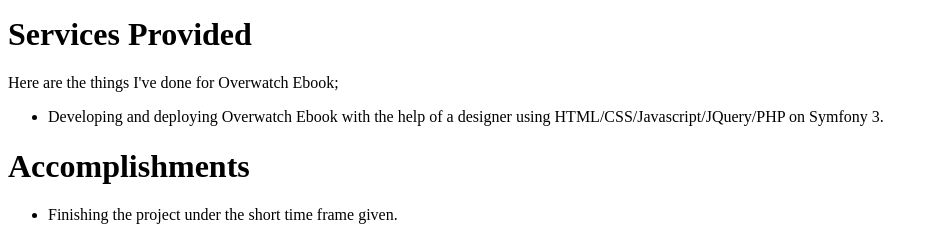
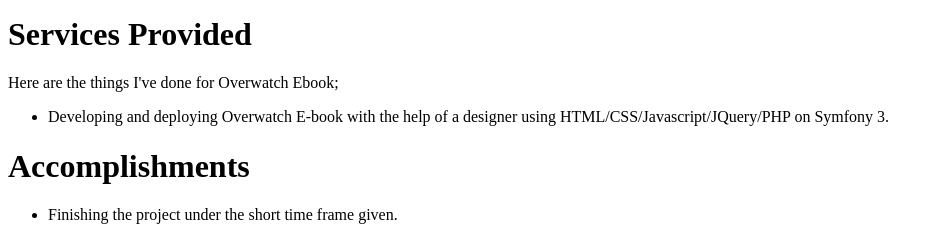
Before and after one commit to stephaneham/stephaneham.github.io, a Jekyll site: the page built from overwatchebook/index.html, in a window 1280 px wide. Shown: the part 698-935 px from the top of the page, without its empty margins (0-943 px from the left). Built offline with Jekyll 4.4.1, drawn with Linux system fonts in a browser that asks for light colours; nearby versions of some CDN libraries; library files that are not in the unit come from our copies.

Commit message:
Update index.html

```diff
--- a/overwatchebook/index.html
+++ b/overwatchebook/index.html
@@ -50,7 +50,7 @@
 			<h1> Services Provided </h1>
 			<p> Here are the things I've done for Overwatch Ebook; </p>
 			<ul>
-				<li> Developing and deploying Overwatch Ebook with the help of a designer using HTML/CSS/Javascript/JQuery/PHP on Symfony 3. </li>
+				<li> Developing and deploying Overwatch E-book with the help of a designer using HTML/CSS/Javascript/JQuery/PHP on Symfony 3. </li>
 			</ul>
 			<h1> Accomplishments </h1>
 			<ul>
```
